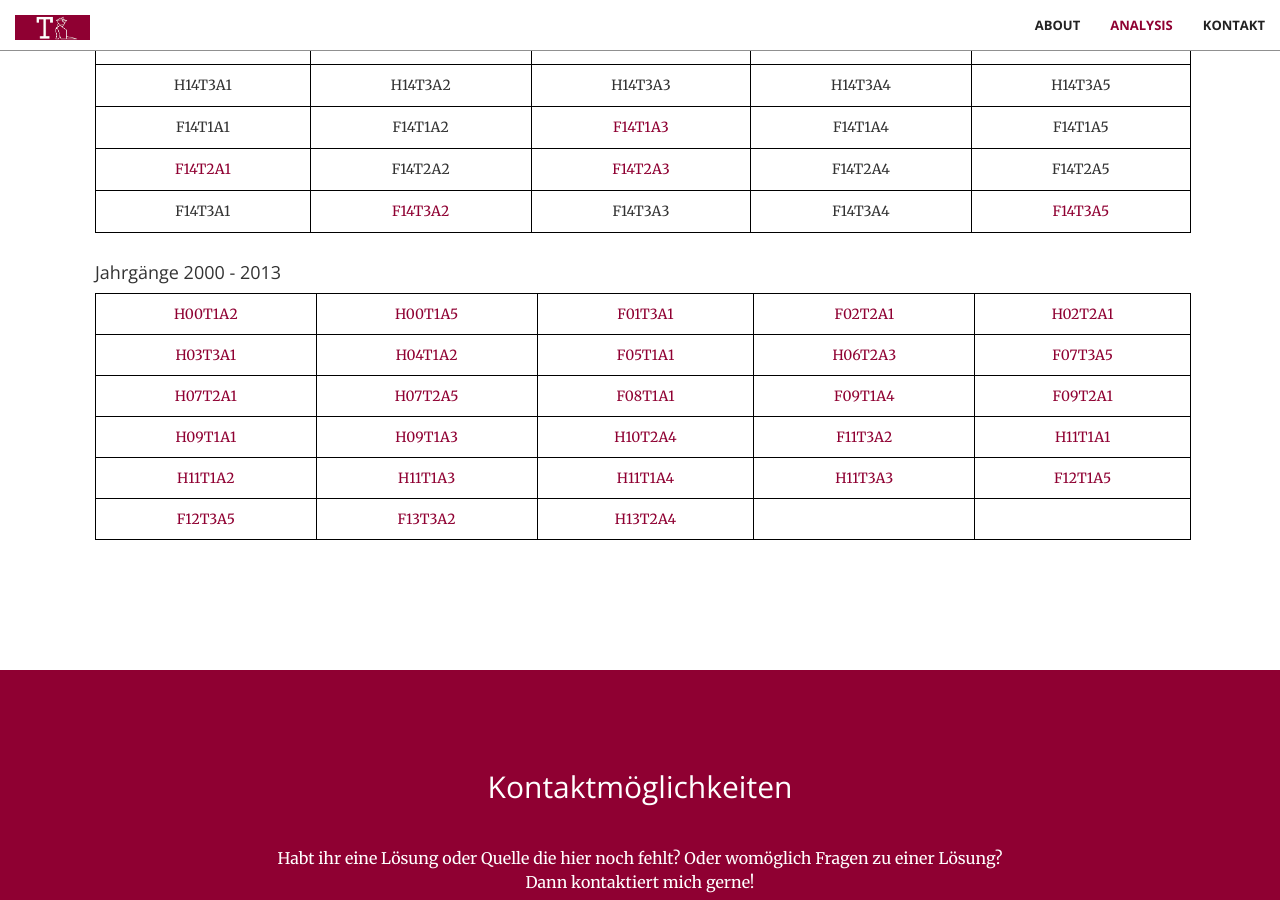
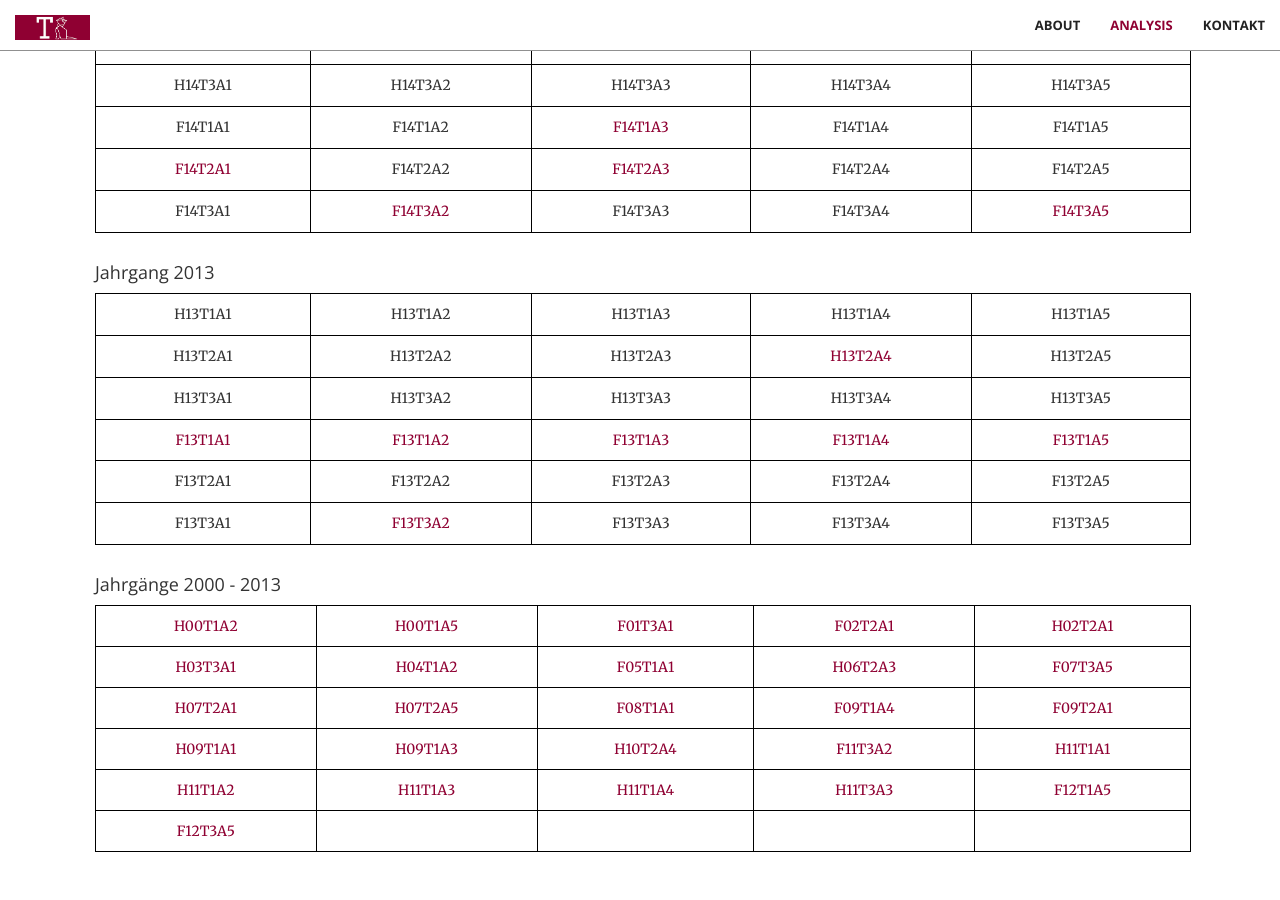
Before and after one commit to trabaldini/trabaldini.github.io, a Jekyll site: the page built from index.html, in a window 1280 px wide and 900 px high, scrolled down 5099 px. Built offline with Jekyll 4.4.1, drawn with Linux system fonts in a browser that asks for light colours; some web fonts are replaced.

Commit message:
Adds 2013 section and F13T1 solutions

```diff
--- a/_includes/math.html
+++ b/_includes/math.html
@@ -1285,6 +1285,115 @@
                     </table>
                 </li>
                 <li>
+                    <h4>Jahrgang 2013</h4>
+                    <table class="math">
+                        <tbody>
+                            <tr>
+                                <td>
+                                    <p>H13T1A1</p>
+                                </td>
+                                <td>
+                                    <p>H13T1A2</p>
+                                </td>
+                                <td>
+                                    <p>H13T1A3</p>
+                                </td>
+                                <td>
+                                    <p>H13T1A4</p>
+                                </td>
+                                <td>
+                                    <p>H13T1A5</p>
+                                </td>
+                            </tr>
+                            <tr>
+                                <td>
+                                    <p>H13T2A1</p>
+                                </td>
+                                <td>
+                                    <p>H13T2A2</p>
+                                </td>
+                                <td>
+                                    <p>H13T2A3</p>
+                                </td>
+                                <td>
+                                    <a href="aufg/H13T2A4_DGL.pdf" target="_blank">H13T2A4</a>
+                                </td>
+                                <td>
+                                    <p>H13T2A5</p>
+                                </td>
+                            </tr>
+                            <tr>
+                                <td>
+                                    <p>H13T3A1</p>
+                                </td>
+                                <td>
+                                    <p>H13T3A2</p>
+                                </td>
+                                <td>
+                                    <p>H13T3A3</p>
+                                </td>
+                                <td>
+                                    <p>H13T3A4</p>
+                                </td>
+                                <td>
+                                    <p>H13T3A5</p>
+                                </td>
+                            </tr>
+                             <tr>
+                                <td>
+                                    <a href="aufg/F13T1A1_FT.pdf" target="_blank">F13T1A1</a>
+                                </td>
+                                <td>
+                                    <a href="aufg/F13T1A2_FT.pdf" target="_blank">F13T1A2</a>
+                                </td>
+                                <td>
+                                    <a href="aufg/F13T1A3_FT.pdf" target="_blank">F13T1A3</a>
+                                </td>
+                                <td>
+                                    <a href="aufg/F13T1A4_DGL.pdf" target="_blank">F13T1A4</a>
+                                </td>
+                                <td>
+                                    <a href="aufg/F13T1A5_DGL.pdf" target="_blank">F13T1A5</a>
+                                </td>
+                            </tr>
+                            <tr>
+                                <td>
+                                    <p>F13T2A1</p>
+                                </td>
+                                <td>
+                                    <p>F13T2A2</p>
+                                </td>
+                                <td>
+                                    <p>F13T2A3</p>
+                                </td>
+                                <td>
+                                    <p>F13T2A4</p>
+                                </td>
+                                <td>
+                                    <p>F13T2A5</p>
+                                </td>
+                            </tr>
+                            <tr>
+                                <td>
+                                    <p>F13T3A1</p>
+                                </td>
+                                <td>
+                                    <a href="aufg/F13T3A2_FT.pdf" target="_blank">F13T3A2</a>
+                                </td>
+                                <td>
+                                    <p>F13T3A3</p>
+                                </td>
+                                <td>
+                                    <p>F13T3A4</p>
+                                </td>
+                                <td>
+                                    <p>F13T3A5</p>
+                                </td>
+                            </tr>
+                        </tbody>
+                    </table>
+                </li>
+                <li>
                     <h4>Jahrgänge 2000 - 2013</h4>
                     <table class="math">
                         <tbody>
```
Also changed, not shown: other parts of _includes/math.html (+2 -2 lines), 5 other files.
